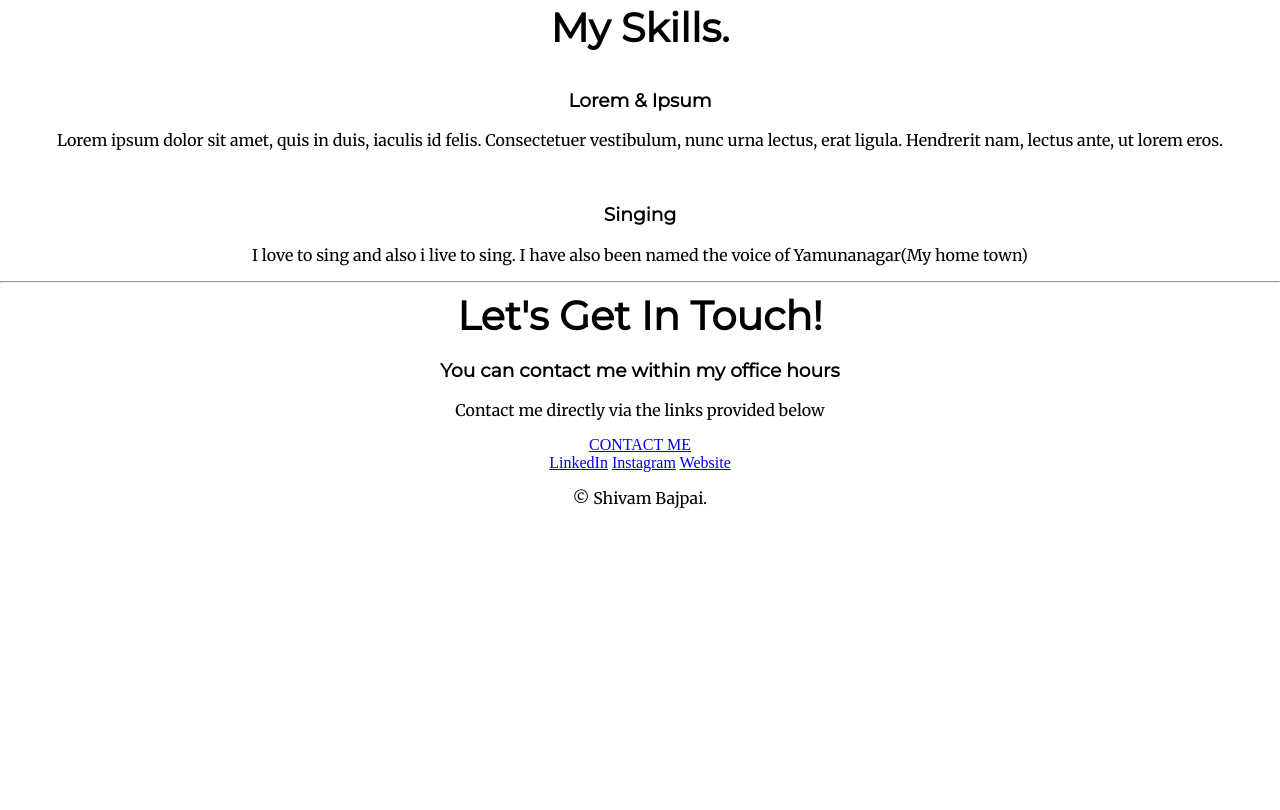
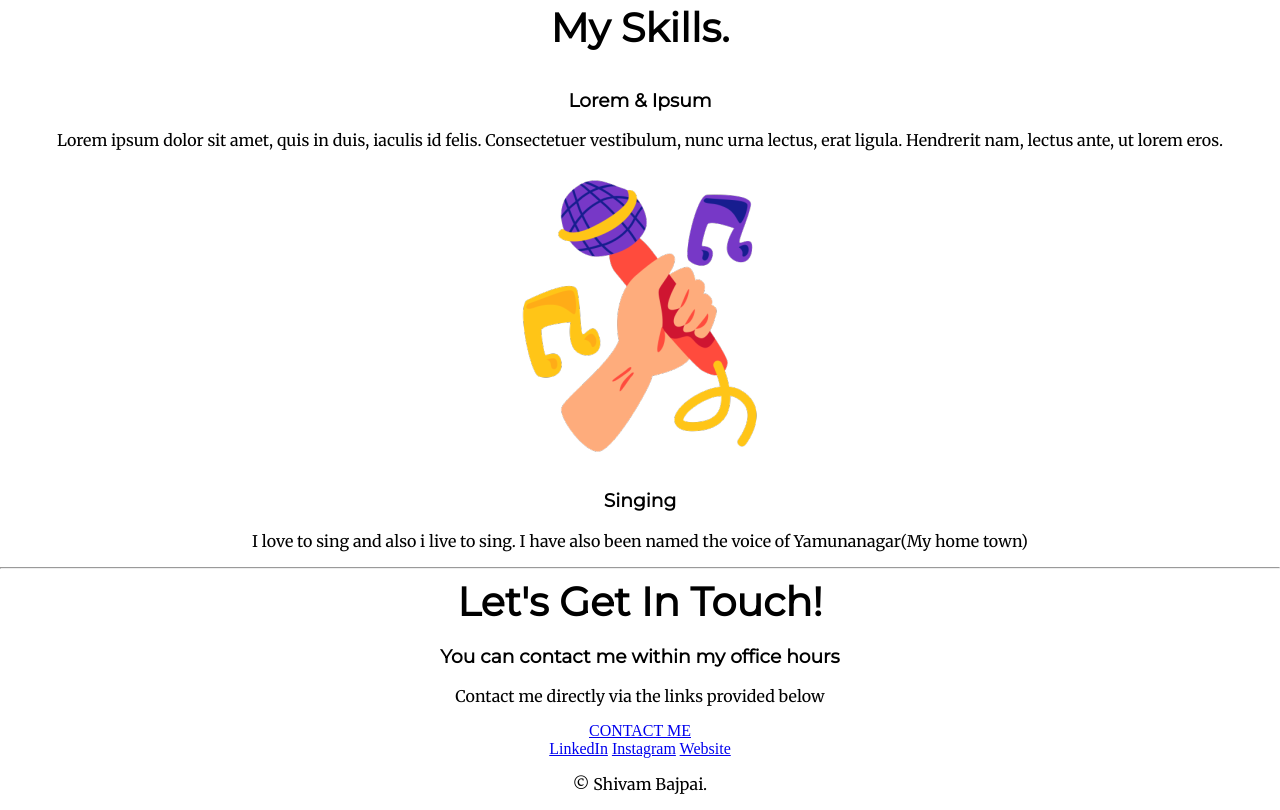
Before and after one commit to ShivamBajpai04/Personal-Website, a plain HTML site: page index.html in a window 1280 px wide. Shown: the part 1034-1844 px from the top of the page. Before the commit the page ends 1558 px from the top, so only its background shows below. Drawn offline with Linux system fonts and the light colour scheme.

Commit message:
bug fixes

```diff
--- a/index.html
+++ b/index.html
@@ -33,7 +33,7 @@
                 <p>Lorem ipsum dolor sit amet, quis in duis, iaculis id felis. Consectetuer vestibulum, nunc urna lectus, erat ligula. Hendrerit nam, lectus ante, ut lorem eros.</p>
               </div>
               <div class="skill-row">
-                <img class="sing" src="CSS - My Site Images\CSS - My Site Images\singing (2).png" alt="">
+                <img class="sing" src="CSS - My Site Images\singing (2).png" alt="singing">
                 <h3>Singing</h3>
                 <p>I love to sing and also i live to sing. I have also been named the voice of Yamunanagar(My home town)</p>
               </div>
```
